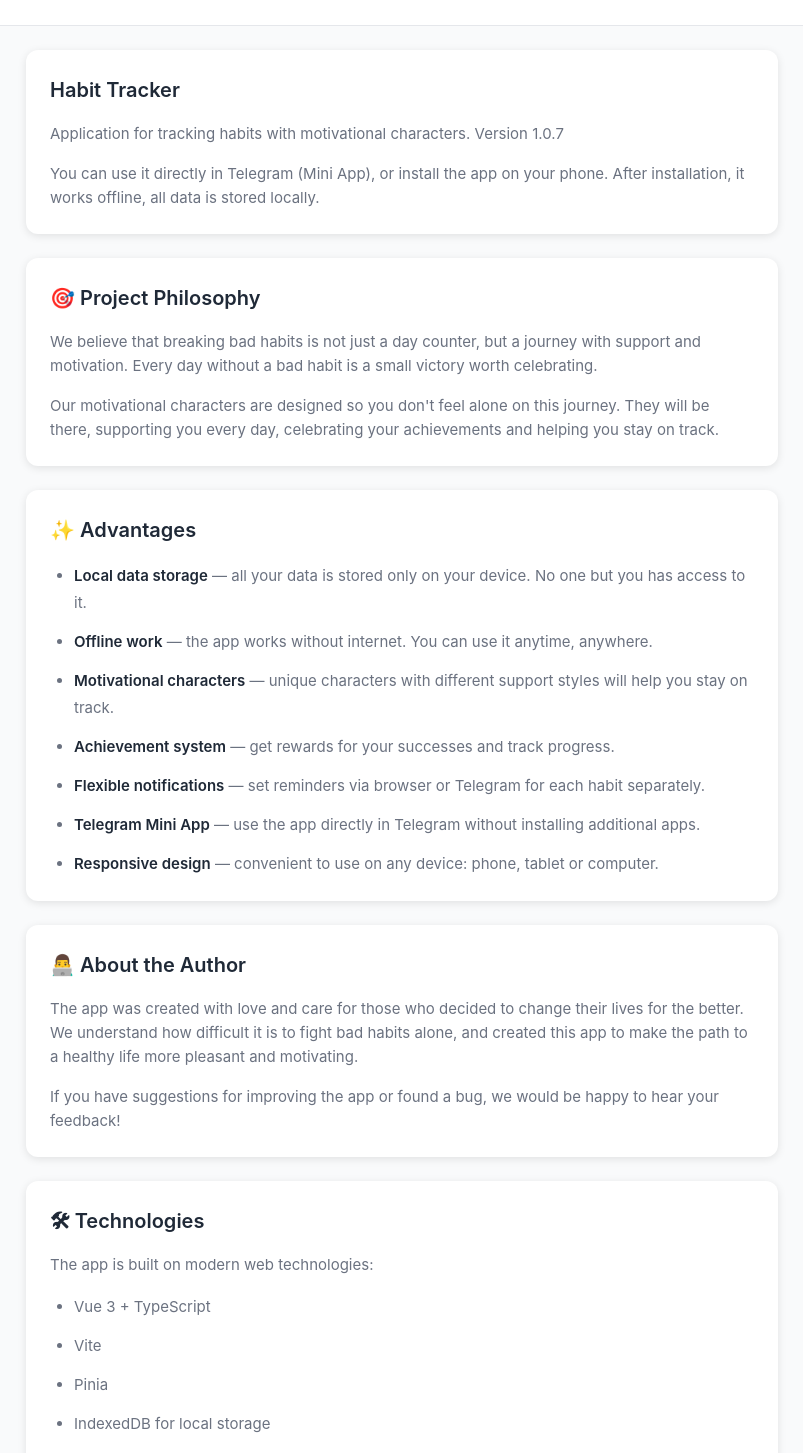
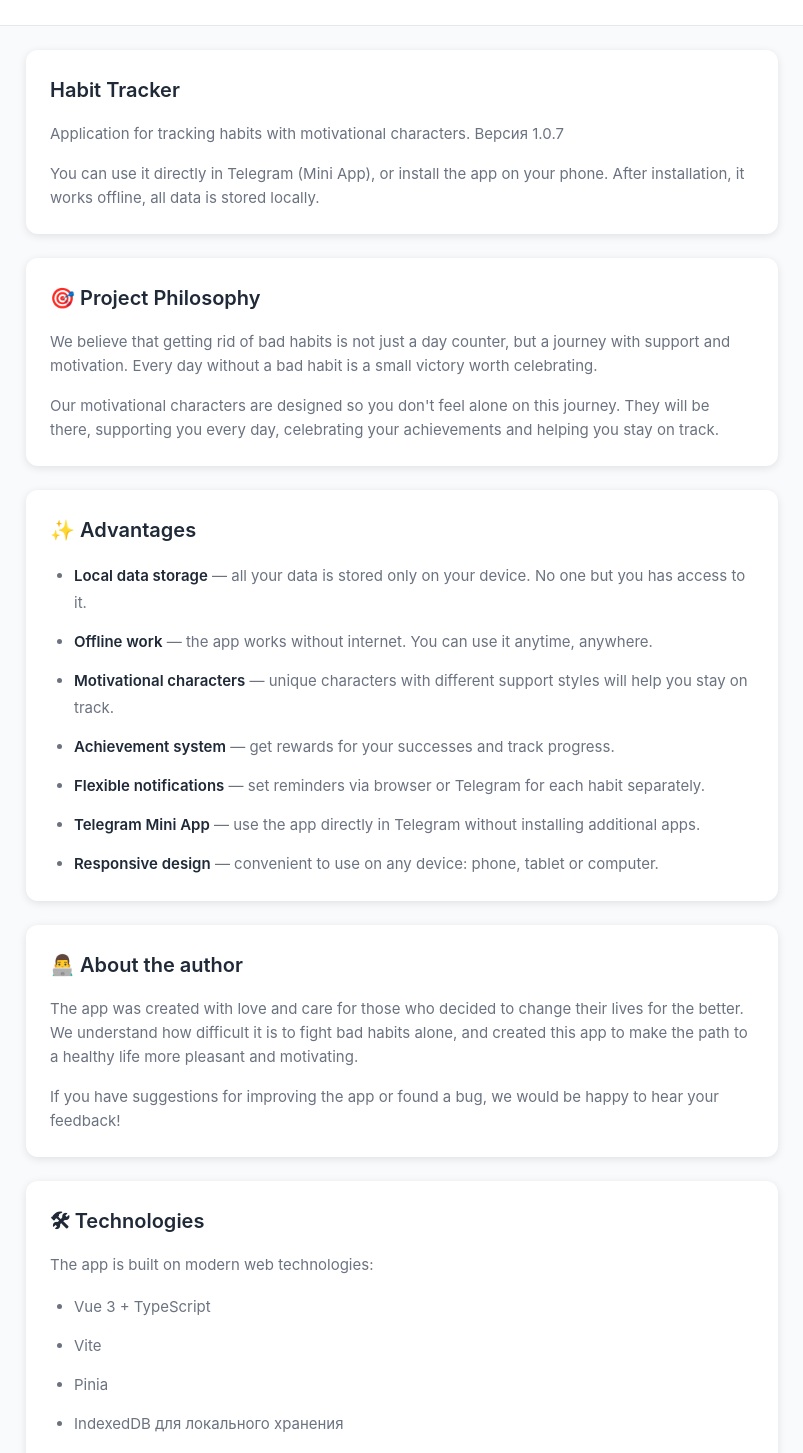
Before and after one commit to Tilkerman/project-pwa, a Vue app: page /settings/about in a window 1280 px wide. Shown: the part 47-1500 px from the top of the page, without its empty margins (238-1041 px from the left). Built offline with nearby package versions, Linux system fonts and the light colour scheme; no server answers.

Commit message:
feat: add i18n translations for all settings pages

```diff
--- a/src/locales/en.json
+++ b/src/locales/en.json
@@ -24,68 +24,53 @@
     "notifications": {
       "title": "Notification Settings",
       "description": "Manage notifications and Telegram",
-      "habitNotifications": "Notifications for habits",
-      "habitNotificationsDesc": "Configure notifications for each habit separately on the habit details page."
+      "habitsNotifications": "Notifications for habits",
+      "habitsNotificationsDesc": "Configure notifications for each habit separately on the habit details page."
     },
     "about": {
       "title": "About",
       "description": "Philosophy, advantages, about the author",
       "appName": "Habit Tracker",
       "appDescription": "Application for tracking habits with motivational characters.",
-      "version": "Version",
-      "usageInfo": "You can use it directly in Telegram (Mini App), or install the app on your phone. After installation, it works offline, all data is stored locally.",
-      "philosophy": {
-        "title": "🎯 Project Philosophy",
-        "text1": "We believe that breaking bad habits is not just a day counter, but a journey with support and motivation. Every day without a bad habit is a small victory worth celebrating.",
-        "text2": "Our motivational characters are designed so you don't feel alone on this journey. They will be there, supporting you every day, celebrating your achievements and helping you stay on track."
-      },
-      "advantages": {
-        "title": "✨ Advantages",
-        "localStorage": "Local data storage",
-        "localStorageDesc": "all your data is stored only on your device. No one but you has access to it.",
-        "offline": "Offline work",
-        "offlineDesc": "the app works without internet. You can use it anytime, anywhere.",
-        "characters": "Motivational characters",
-        "charactersDesc": "unique characters with different support styles will help you stay on track.",
-        "achievements": "Achievement system",
-        "achievementsDesc": "get rewards for your successes and track progress.",
-        "notifications": "Flexible notifications",
-        "notificationsDesc": "set reminders via browser or Telegram for each habit separately.",
-        "telegram": "Telegram Mini App",
-        "telegramDesc": "use the app directly in Telegram without installing additional apps.",
-        "responsive": "Responsive design",
-        "responsiveDesc": "convenient to use on any device: phone, tablet or computer."
-      },
-      "author": {
-        "title": "👨‍💻 About the Author",
-        "text1": "The app was created with love and care for those who decided to change their lives for the better. We understand how difficult it is to fight bad habits alone, and created this app to make the path to a healthy life more pleasant and motivating.",
-        "text2": "If you have suggestions for improving the app or found a bug, we would be happy to hear your feedback!"
-      },
-      "tech": {
-        "title": "🛠 Technologies",
-        "text": "The app is built on modern web technologies:",
-        "vue": "Vue 3 + TypeScript",
-        "vite": "Vite",
-        "pinia": "Pinia",
-        "indexeddb": "IndexedDB for local storage",
-        "pwa": "PWA for offline work",
-        "telegram": "Telegram Mini App SDK"
-      }
+      "offlineInfo": "You can use it directly in Telegram (Mini App), or install the app on your phone. After installation, it works offline, all data is stored locally.",
+      "philosophy": "🎯 Project Philosophy",
+      "philosophyText1": "We believe that getting rid of bad habits is not just a day counter, but a journey with support and motivation. Every day without a bad habit is a small victory worth celebrating.",
+      "philosophyText2": "Our motivational characters are designed so you don't feel alone on this journey. They will be there, supporting you every day, celebrating your achievements and helping you stay on track.",
+      "advantages": "✨ Advantages",
+      "advantage1": "Local data storage",
+      "advantage1Desc": "all your data is stored only on your device. No one but you has access to it.",
+      "advantage2": "Offline work",
+      "advantage2Desc": "the app works without internet. You can use it anytime, anywhere.",
+      "advantage3": "Motivational characters",
+      "advantage3Desc": "unique characters with different support styles will help you stay on track.",
+      "advantage4": "Achievement system",
+      "advantage4Desc": "get rewards for your successes and track progress.",
+      "advantage5": "Flexible notifications",
+      "advantage5Desc": "set reminders via browser or Telegram for each habit separately.",
+      "advantage6": "Telegram Mini App",
+      "advantage6Desc": "use the app directly in Telegram without installing additional apps.",
+      "advantage7": "Responsive design",
+      "advantage7Desc": "convenient to use on any device: phone, tablet or computer.",
+      "author": "👨‍💻 About the author",
+      "authorText1": "The app was created with love and care for those who decided to change their lives for the better. We understand how difficult it is to fight bad habits alone, and created this app to make the path to a healthy life more pleasant and motivating.",
+      "authorText2": "If you have suggestions for improving the app or found a bug, we would be happy to hear your feedback!",
+      "technologies": "🛠 Technologies",
+      "technologiesText": "The app is built on modern web technologies:"
     },
     "share": {
       "title": "Share",
       "description": "QR code and link for friends",
       "shareApp": "Share the app",
-      "shareDesc": "Send a link or QR code to friends so they can start tracking their habits too!",
+      "shareDescription": "Send a link or QR code to friends so they can start tracking their habits too!",
       "installTitle": "How to install and use offline",
-      "installDesc": "The app can be installed as a PWA and used without internet.",
-      "mobile": "Mobile (Chrome/Edge/Telegram WebView):",
-      "mobileDesc": "open browser menu → \"Add to screen\" / \"Install app\".",
-      "ios": "iOS (Safari/Telegram):",
-      "iosDesc": "Share button → \"Add to Home Screen\".",
-      "desktop": "Desktop (Chrome/Edge):",
-      "desktopDesc": "install icon to the right of the address bar → \"Install\".",
-      "afterInstall": "After installation, the app works offline: data is stored locally, no sync required.",
+      "installDescription": "The app can be installed as a PWA and used without internet.",
+      "installMobile": "Mobile (Chrome/Edge/Telegram WebView):",
+      "installMobileDesc": "open browser menu → \"Add to Home Screen\" / \"Install app\".",
+      "installIOS": "iOS (Safari/Telegram):",
+      "installIOSDesc": "Share button → \"Add to Home Screen\".",
+      "installDesktop": "Desktop (Chrome/Edge):",
+      "installDesktopDesc": "install icon to the right of the address bar → \"Install\".",
+      "installOffline": "After installation, the app works offline: data is stored locally, no sync required.",
       "qrHint": "Scan the QR code to open the app",
       "copy": "Copy",
       "copied": "✓ Copied"
--- a/src/locales/ru.json
+++ b/src/locales/ru.json
@@ -24,68 +24,53 @@
     "notifications": {
       "title": "Настройки Оповещений",
       "description": "Управление уведомлениями и Telegram",
-      "habitNotifications": "Уведомления для привычек",
-      "habitNotificationsDesc": "Настройте уведомления для каждой привычки отдельно на странице деталей привычки."
+      "habitsNotifications": "Уведомления для привычек",
+      "habitsNotificationsDesc": "Настройте уведомления для каждой привычки отдельно на странице деталей привычки."
     },
     "about": {
       "title": "О проекте",
       "description": "Философия, преимущества, об авторе",
       "appName": "Трекер Привычек",
       "appDescription": "Приложение для отслеживания привычек с персонажами-мотиваторами.",
-      "version": "Версия",
-      "usageInfo": "Можно пользоваться прямо в Telegram (Mini App), а можно установить приложение на телефон. После установки оно работает без интернета, все данные хранятся локально.",
-      "philosophy": {
-        "title": "🎯 Философия проекта",
-        "text1": "Мы верим, что избавление от вредных привычек — это не просто счетчик дней, а путешествие с поддержкой и мотивацией. Каждый день без вредной привычки — это маленькая победа, которую стоит отмечать и праздновать.",
-        "text2": "Наши персонажи-мотиваторы созданы для того, чтобы вы не чувствовали себя одиноко в этом путешествии. Они будут рядом, поддерживая вас каждый день, отмечая ваши достижения и помогая не сбиться с пути."
-      },
-      "advantages": {
-        "title": "✨ Преимущества",
-        "localStorage": "Локальное хранение данных",
-        "localStorageDesc": "все ваши данные хранятся только на вашем устройстве. Никто, кроме вас, не имеет к ним доступа.",
-        "offline": "Работа офлайн",
-        "offlineDesc": "приложение работает без интернета. Вы можете использовать его в любое время и в любом месте.",
-        "characters": "Персонажи-мотиваторы",
-        "charactersDesc": "уникальные персонажи с разными стилями поддержки помогут вам не сбиться с пути.",
-        "achievements": "Система достижений",
-        "achievementsDesc": "получайте награды за ваши успехи и отслеживайте прогресс.",
-        "notifications": "Гибкие уведомления",
-        "notificationsDesc": "настройте напоминания через браузер или Telegram для каждой привычки отдельно.",
-        "telegram": "Telegram Mini App",
-        "telegramDesc": "используйте приложение прямо в Telegram без установки дополнительных приложений.",
-        "responsive": "Адаптивный дизайн",
-        "responsiveDesc": "удобно использовать на любом устройстве: телефоне, планшете или компьютере."
-      },
-      "author": {
-        "title": "👨‍💻 Об авторе",
-        "text1": "Приложение создано с любовью и заботой о тех, кто решил изменить свою жизнь к лучшему. Мы понимаем, как сложно бороться с вредными привычками в одиночку, и создали это приложение, чтобы сделать путь к здоровой жизни более приятным и мотивирующим.",
-        "text2": "Если у вас есть предложения по улучшению приложения или вы нашли ошибку, мы будем рады вашей обратной связи!"
-      },
-      "tech": {
-        "title": "🛠 Технологии",
-        "text": "Приложение построено на современных веб-технологиях:",
-        "vue": "Vue 3 + TypeScript",
-        "vite": "Vite",
-        "pinia": "Pinia",
-        "indexeddb": "IndexedDB для локального хранения",
-        "pwa": "PWA для работы офлайн",
-        "telegram": "Telegram Mini App SDK"
-      }
+      "offlineInfo": "Можно пользоваться прямо в Telegram (Mini App), а можно установить приложение на телефон. После установки оно работает без интернета, все данные хранятся локально.",
+      "philosophy": "🎯 Философия проекта",
+      "philosophyText1": "Мы верим, что избавление от вредных привычек — это не просто счетчик дней, а путешествие с поддержкой и мотивацией. Каждый день без вредной привычки — это маленькая победа, которую стоит отмечать и праздновать.",
+      "philosophyText2": "Наши персонажи-мотиваторы созданы для того, чтобы вы не чувствовали себя одиноко в этом путешествии. Они будут рядом, поддерживая вас каждый день, отмечая ваши достижения и помогая не сбиться с пути.",
+      "advantages": "✨ Преимущества",
+      "advantage1": "Локальное хранение данных",
+      "advantage1Desc": "все ваши данные хранятся только на вашем устройстве. Никто, кроме вас, не имеет к ним доступа.",
+      "advantage2": "Работа офлайн",
+      "advantage2Desc": "приложение работает без интернета. Вы можете использовать его в любое время и в любом месте.",
+      "advantage3": "Персонажи-мотиваторы",
+      "advantage3Desc": "уникальные персонажи с разными стилями поддержки помогут вам не сбиться с пути.",
+      "advantage4": "Система достижений",
+      "advantage4Desc": "получайте награды за ваши успехи и отслеживайте прогресс.",
+      "advantage5": "Гибкие уведомления",
+      "advantage5Desc": "настройте напоминания через браузер или Telegram для каждой привычки отдельно.",
+      "advantage6": "Telegram Mini App",
+      "advantage6Desc": "используйте приложение прямо в Telegram без установки дополнительных приложений.",
+      "advantage7": "Адаптивный дизайн",
+      "advantage7Desc": "удобно использовать на любом устройстве: телефоне, планшете или компьютере.",
+      "author": "👨‍💻 Об авторе",
+      "authorText1": "Приложение создано с любовью и заботой о тех, кто решил изменить свою жизнь к лучшему. Мы понимаем, как сложно бороться с вредными привычками в одиночку, и создали это приложение, чтобы сделать путь к здоровой жизни более приятным и мотивирующим.",
+      "authorText2": "Если у вас есть предложения по улучшению приложения или вы нашли ошибку, мы будем рады вашей обратной связи!",
+      "technologies": "🛠 Технологии",
+      "technologiesText": "Приложение построено на современных веб-технологиях:"
     },
     "share": {
       "title": "Поделиться",
       "description": "QR код и ссылка для друзей",
       "shareApp": "Поделитесь приложением",
-      "shareDesc": "Отправьте ссылку или QR код друзьям, чтобы они тоже могли начать отслеживать свои привычки!",
+      "shareDescription": "Отправьте ссылку или QR код друзьям, чтобы они тоже могли начать отслеживать свои привычки!",
       "installTitle": "Как установить и пользоваться офлайн",
-      "installDesc": "Приложение можно установить как PWA и пользоваться без интернета.",
-      "mobile": "Мобильный (Chrome/Edge/Telegram WebView):",
-      "mobileDesc": "откройте меню браузера → «Добавить на экран» / «Установить приложение».",
-      "ios": "iOS (Safari/Telegram):",
-      "iosDesc": "кнопка «Поделиться» → «На экран Домой».",
-      "desktop": "Desktop (Chrome/Edge):",
-      "desktopDesc": "иконка установки справа от адресной строки → «Установить».",
-      "afterInstall": "После установки приложение работает офлайн: данные хранятся локально, синхронизация не требуется.",
+      "installDescription": "Приложение можно установить как PWA и пользоваться без интернета.",
+      "installMobile": "Мобильный (Chrome/Edge/Telegram WebView):",
+      "installMobileDesc": "откройте меню браузера → «Добавить на экран» / «Установить приложение».",
+      "installIOS": "iOS (Safari/Telegram):",
+      "installIOSDesc": "кнопка «Поделиться» → «На экран Домой».",
+      "installDesktop": "Desktop (Chrome/Edge):",
+      "installDesktopDesc": "иконка установки справа от адресной строки → «Установить».",
+      "installOffline": "После установки приложение работает офлайн: данные хранятся локально, синхронизация не требуется.",
       "qrHint": "Отсканируйте QR код, чтобы открыть приложение",
       "copy": "Копировать",
       "copied": "✓ Скопировано"
--- a/src/views/AboutView.vue
+++ b/src/views/AboutView.vue
@@ -12,72 +12,73 @@
       <div class="about-section">
         <h2 class="section-title">{{ t('settings.about.appName') }}</h2>
         <p class="section-text">
-          {{ t('settings.about.appDescription') }} {{ t('settings.about.version') }} {{ appVersion }}
+          {{ t('settings.about.appDescription') }}
+          Версия {{ appVersion }}
         </p>
         <p class="section-text">
-          {{ t('settings.about.usageInfo') }}
+          {{ t('settings.about.offlineInfo') }}
         </p>
       </div>
 
       <div class="about-section">
-        <h2 class="section-title">{{ t('settings.about.philosophy.title') }}</h2>
+        <h2 class="section-title">{{ t('settings.about.philosophy') }}</h2>
         <p class="section-text">
-          {{ t('settings.about.philosophy.text1') }}
+          {{ t('settings.about.philosophyText1') }}
         </p>
         <p class="section-text">
-          {{ t('settings.about.philosophy.text2') }}
+          {{ t('settings.about.philosophyText2') }}
         </p>
       </div>
 
       <div class="about-section">
-        <h2 class="section-title">{{ t('settings.about.advantages.title') }}</h2>
+        <h2 class="section-title">{{ t('settings.about.advantages') }}</h2>
         <ul class="advantages-list">
           <li>
-            <strong>{{ t('settings.about.advantages.localStorage') }}</strong> — {{ t('settings.about.advantages.localStorageDesc') }}
+            <strong>{{ t('settings.about.advantage1') }}</strong> — {{ t('settings.about.advantage1Desc') }}
           </li>
           <li>
-            <strong>{{ t('settings.about.advantages.offline') }}</strong> — {{ t('settings.about.advantages.offlineDesc') }}
+            <strong>{{ t('settings.about.advantage2') }}</strong> — {{ t('settings.about.advantage2Desc') }}
           </li>
           <li>
-            <strong>{{ t('settings.about.advantages.characters') }}</strong> — {{ t('settings.about.advantages.charactersDesc') }}
+            <strong>{{ t('settings.about.advantage3') }}</strong> — {{ t('settings.about.advantage3Desc') }}
           </li>
           <li>
-            <strong>{{ t('settings.about.advantages.achievements') }}</strong> — {{ t('settings.about.advantages.achievementsDesc') }}
+            <strong>{{ t('settings.about.advantage4') }}</strong> — {{ t('settings.about.advantage4Desc') }}
           </li>
           <li>
-            <strong>{{ t('settings.about.advantages.notifications') }}</strong> — {{ t('settings.about.advantages.notificationsDesc') }}
+            <strong>{{ t('settings.about.advantage5') }}</strong> — {{ t('settings.about.advantage5Desc') }}
           </li>
           <li>
-            <strong>{{ t('settings.about.advantages.telegram') }}</strong> — {{ t('settings.about.advantages.telegramDesc') }}
+            <strong>{{ t('settings.about.advantage6') }}</strong> — {{ t('settings.about.advantage6Desc') }}
           </li>
           <li>
-            <strong>{{ t('settings.about.advantages.responsive') }}</strong> — {{ t('settings.about.advantages.responsiveDesc') }}
+            <strong>{{ t('settings.about.advantage7') }}</strong> — {{ t('settings.about.advantage7Desc') }}
           </li>
         </ul>
       </div>
 
       <div class="about-section">
-        <h2 class="section-title">{{ t('settings.about.author.title') }}</h2>
+        <h2 class="section-title">{{ t('settings.about.author') }}</h2>
         <p class="section-text">
-          {{ t('settings.about.author.text1') }}
+          {{ t('settings.about.authorText1') }}
         </p>
         <p class="section-text">
-          {{ t('settings.about.author.text2') }}
+          {{ t('settings.about.authorText2') }}
         </p>
       </div>
 
       <div class="about-section">
-        <h2 class="section-title">{{ t('settings.about.tech.title') }}</h2>
+        <h2 class="section-title">{{ t('settings.about.technologies') }}</h2>
         <p class="section-text">
-          {{ t('settings.about.tech.text') }}
+          {{ t('settings.about.technologiesText') }}
         </p>
         <ul class="tech-list">
-          <li>{{ t('settings.about.tech.vue') }}</li>
-          <li>{{ t('settings.about.tech.vite') }}</li>
-          <li>{{ t('settings.about.tech.pinia') }}</li>
-          <li>{{ t('settings.about.tech.indexeddb') }}</li>
-          <li>{{ t('settings.about.tech.pwa') }}</li>
-          <li>{{ t('settings.about.tech.telegram') }}</li>
+          <li>Vue 3 + TypeScript</li>
+          <li>Vite</li>
+          <li>Pinia</li>
+          <li>IndexedDB для локального хранения</li>
+          <li>PWA для работы офлайн</li>
+          <li>Telegram Mini App SDK</li>
         </ul>
       </div>
     </div>
--- a/src/views/NotificationSettingsView.vue
+++ b/src/views/NotificationSettingsView.vue
@@ -16,9 +16,9 @@
 
       <!-- Настройки уведомлений для каждой привычки -->
       <div class="settings-section">
-        <h3 class="section-title">{{ t('settings.notifications.habitNotifications') }}</h3>
+        <h3 class="section-title">{{ t('settings.notifications.habitsNotifications') }}</h3>
         <p class="section-description">
-          {{ t('settings.notifications.habitNotificationsDesc') }}
+          {{ t('settings.notifications.habitsNotificationsDesc') }}
         </p>
       </div>
     </div>
--- a/src/views/SettingsView.vue
+++ b/src/views/SettingsView.vue
@@ -30,7 +30,7 @@
           <div class="menu-content">
             <span class="menu-title">{{ t('settings.about.title') }}</span>
             <span class="menu-description">{{ t('settings.about.description') }}</span>
-          </div>
+      </div>
           <span class="menu-arrow">→</span>
         </button>
 
@@ -42,7 +42,7 @@
           <div class="menu-content">
             <span class="menu-title">{{ t('settings.share.title') }}</span>
             <span class="menu-description">{{ t('settings.share.description') }}</span>
-          </div>
+        </div>
           <span class="menu-arrow">→</span>
         </button>
       </div>
```
Also changed, not shown: src/views/ShareView.vue (+6 -6 lines).
